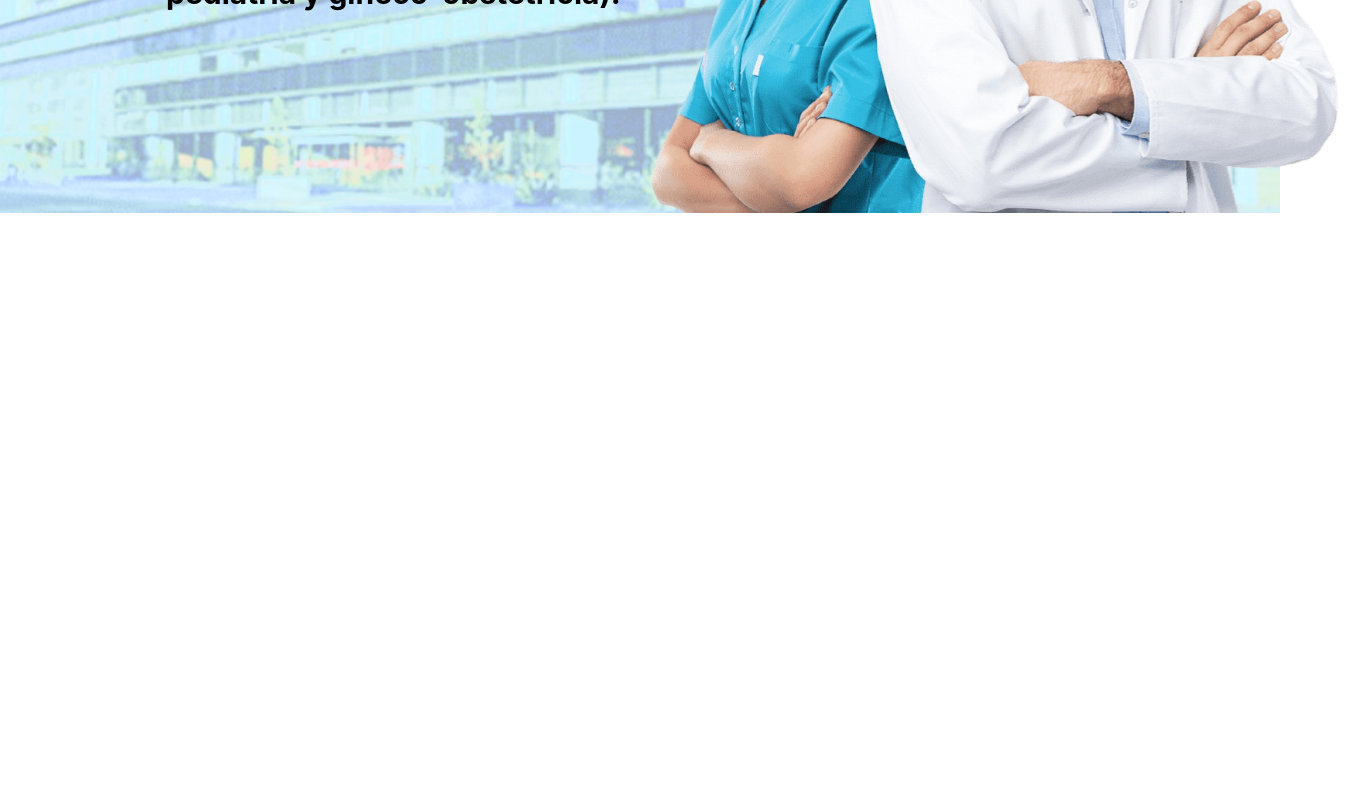
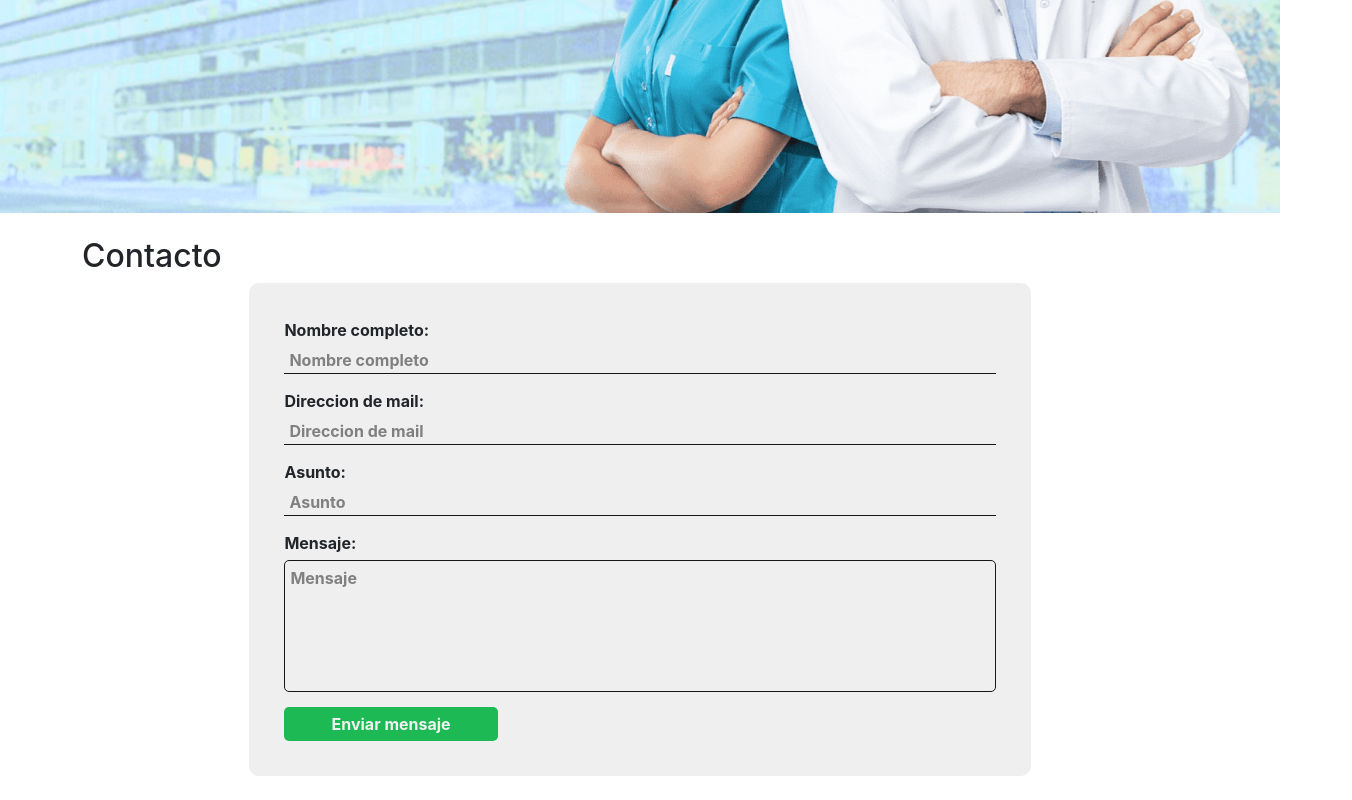
Before and after one commit to marcosarias21/proyecto-clinica, a React (Create React App) app: page / in a window 1280 px wide. Shown: the part 587-1387 px from the top of the page, 1352 px wide, since content can reach past the window. Before the commit the page ends 800 px from the top, so only its background shows below. Built offline with nearby package versions, Linux system fonts and the light colour scheme.

Commit message:
formulario de contacto funcionando con emailjs

```diff
--- a/package.json
+++ b/package.json
@@ -6,6 +6,8 @@
     "@testing-library/jest-dom": "^5.16.4",
     "@testing-library/react": "^13.3.0",
     "@testing-library/user-event": "^13.5.0",
+    "emailjs": "^4.0.0",
+    "emailjs-com": "^3.2.0",
     "react": "^18.1.0",
     "react-dom": "^18.1.0",
     "react-hook-form": "^7.32.0",
--- a/src/App.js
+++ b/src/App.js
@@ -1,10 +1,12 @@
 import './App.css';
+import Contacto from './componentest/Contacto/Contacto';
 import Hero from './componentest/Hero/Hero';
 
 function App() {
   return (
     <>
      <Hero/>
+     <Contacto/>
     </>
   );
 }
--- a/src/componentest/Contacto/Contacto.js
+++ b/src/componentest/Contacto/Contacto.js
@@ -0,0 +1,40 @@
+import React from 'react'
+import './contacto.css'
+import {useRef, useState} from 'react'
+import emailjs from 'emailjs-com'
+
+function Contacto() {
+  const formRef = useRef()
+  const [done, setDone]=useState(false)
+
+
+  const handleSubmit=(e)=>{
+    e.preventDefault()
+    emailjs.sendForm('service_bb7g22d','template_ys8faga', formRef.current,'B1uRBfC8-1pdK2_-r')
+    setDone(true)
+    const formulario =document.getElementById('formulario')
+    formulario.reset()
+  }
+
+  return (
+    <section className='contacto container my-4'>
+      <h2 className='titulo-contacto'>Contacto</h2>
+      <div className='formulario-contenedor'>
+        <form className='formulario-contacto' ref={formRef} onSubmit={handleSubmit} id='formulario'>
+          <label className='label-contacto'>Nombre completo:</label>
+          <input type="text"  required placeholder='Nombre completo' name='user_name' className='input-contacto'/>
+          <label className='label-contacto'>Direccion de mail:</label>
+          <input type="email"  required placeholder='Direccion de mail' name='user_email' className='input-contacto'/>
+          <label className='label-contacto'>Asunto:</label>
+          <input type="text" required placeholder='Asunto' name='user_subject' className='input-contacto' />
+          <label className='label-contacto'>Mensaje:</label>
+          <textarea type="text" required placeholder='Mensaje' name='message' className='textarea-contacto' rows="5"></textarea>
+          <button className='boton-contacto'>Enviar mensaje</button>
+          {done && <p className='exito-contacto mb-0'>Mensaje enviado con exito!</p>}
+        </form>
+      </div>
+    </section>
+  )
+}
+
+export default Contacto
--- a/src/componentest/Contacto/contacto.css
+++ b/src/componentest/Contacto/contacto.css
@@ -0,0 +1,70 @@
+.formulario-contenedor{
+  display: flex;
+  align-items: center;
+  justify-content: center;
+  flex-direction: column;
+}
+.formulario-contacto{
+  display: flex;
+  flex-direction: column;
+  width: 70%;
+  background-color: var(--gris-fondo);
+  padding: 35px;
+  border-radius: 10px;
+}
+.label-contacto{
+  font-weight: bold;
+  margin-bottom: 5px;
+}
+.input-contacto, .textarea-contacto{
+  margin-bottom: 15px;
+  background-color: transparent;
+  resize: none;
+  font-weight: bold;
+  opacity: 0.9;
+}
+.input-contacto{
+  border: none;
+  border-bottom: 1px solid var(--negro-letra);
+  padding-left: 5px;
+}
+.textarea-contacto{
+  border: 1px solid var(--negro-letra);
+  border-radius: 5px;
+  padding: 5px;
+}
+.input-contacto:focus-visible, .textarea-contacto:focus-visible{
+  outline: none;
+}
+.boton-contacto{
+  width: 30%;
+  padding: 5px 0;
+  border-radius: 5px;
+  border: none;
+  background-color: var(--verde);
+  color: var(--blanco-letra);
+  font-weight: bolder;
+}
+.boton-contacto:hover{
+  opacity: 0.8;
+}
+.exito-contacto{
+  font-weight: bold;
+  margin-top: 15px;
+}
+@media (min-width:578px) and (max-width: 990px){
+  .formulario-contacto{
+    width: 80%;
+    padding: 25px;
+  }
+}
+@media (max-width:577px){
+  .formulario-contacto{
+    width: 100%;
+    padding: 25px;
+  }
+  .boton-contacto{
+    width: 50%;
+  }
+
+}
--- a/src/componentest/Hero/hero.css
+++ b/src/componentest/Hero/hero.css
@@ -12,10 +12,11 @@
 }
 .hero-logo{
   margin-bottom: 15px;
+  width: 90%;
 }
 .hero-txt{
   margin-left: 100px;
-  font-size: 30px;
+  font-size: 26px;
   font-weight: bold;
 }
 .hero-img-container{
```
Also changed, not shown: 1 other file (tests, documents, lock files or other folders).
